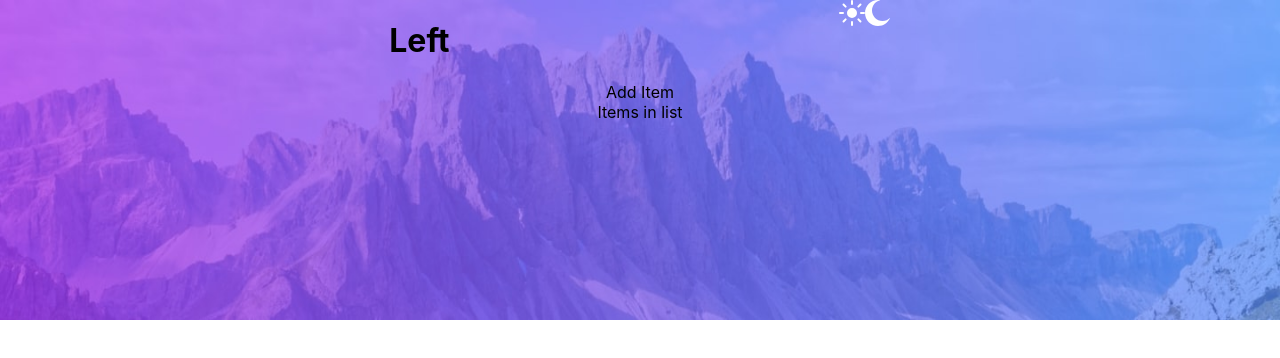
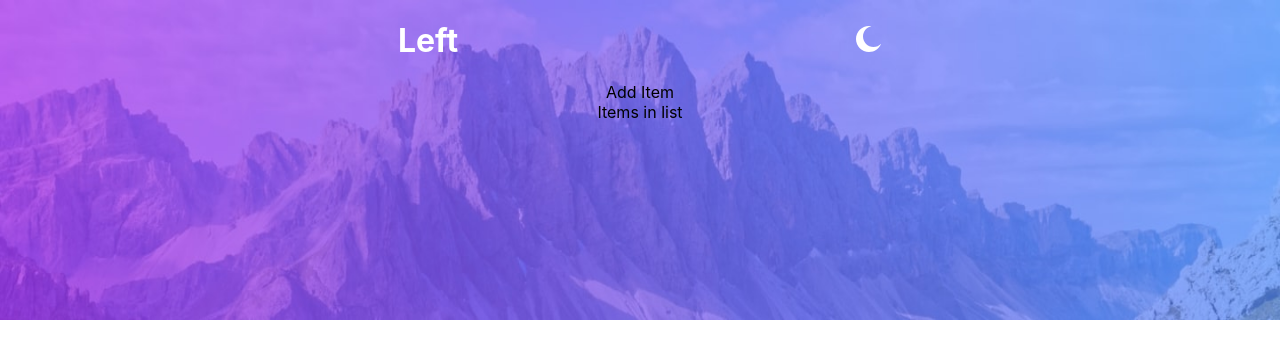
Before and after one commit to phellwege/ToDo, a React (Create React App) app: page /#/ in a window 1280 px wide. Shown: the top 358 px of the page. Built offline with nearby package versions, Linux system fonts and the light colour scheme.

Commit message:
adding daynight cycles

```diff
--- a/src/components/Header.css
+++ b/src/components/Header.css
@@ -2,4 +2,9 @@
     display: flex;
     flex-direction: row;
     justify-content: space-evenly;
+    align-items: center;
+    color: white;
 }
+#sun {
+    display: none;
+}
```
